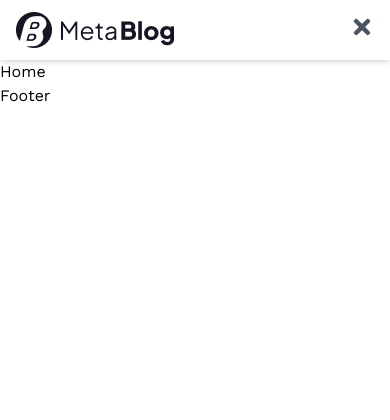
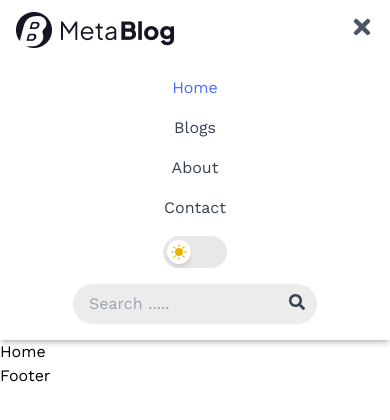
Before and after one commit to HossainRafi/MetaBlog, a React (Vite) app in the folder client/: page / in a window 390 px wide. Both pictures are taken after a click on the button 362 px from the left and 26 px from the top of the page. Shown: the top 420 px of the page. Built offline with nearby package versions, Linux system fonts and the light colour scheme.

Commit message:
nav items for mobile menu

```diff
--- a/client/src/components/Navbar.jsx
+++ b/client/src/components/Navbar.jsx
@@ -108,7 +108,73 @@ const Navbar = () => {
       </div>
 
       {/* mobile menu items */}
-      <div className="hidden">Mobile menu items</div>
+      {isMenuOpen && (
+        <div className="md:hidden bg-white shadow-md">
+          <ul className="flex flex-col items-center space-y-4 text-gray-700 py-4">
+            <li onClick={toggleMobileMenu}>
+              <NavLink
+                to="/"
+                className={({ isActive }) =>
+                  isActive ? "text-secondary" : "hover:text-secondary"
+                }
+              >
+                Home
+              </NavLink>
+            </li>
+            <li onClick={toggleMobileMenu}>
+              <NavLink
+                to="/blogs"
+                className={({ isActive }) =>
+                  isActive ? "text-secondary" : "hover:text-secondary"
+                }
+              >
+                Blogs
+              </NavLink>
+            </li>
+            <li onClick={toggleMobileMenu}>
+              <NavLink
+                to="/about"
+                className={({ isActive }) =>
+                  isActive ? "text-secondary" : "hover:text-secondary"
+                }
+              >
+                About
+              </NavLink>
+            </li>
+            <li onClick={toggleMobileMenu}>
+              <NavLink
+                to="/contact"
+                className={({ isActive }) =>
+                  isActive ? "text-secondary" : "hover:text-secondary"
+                }
+              >
+                Contact
+              </NavLink>
+            </li>
+
+            {/* theme toggler */}
+            <div
+              className={`w-16 h-8 flex items-center bg-[#E8E8EA] rounded-full p-1 cursor-pointer transition-colors duration-300 ${
+                isDarkMode ? "justify-end" : "justify-start"
+              }`}
+            >
+              <button
+                onClick={toggleDarkMode}
+                className="w-6 h-6 bg-white rounded-full shadow-md flex items-center justify-center transition-transform duration-300"
+              >
+                {isDarkMode ? (
+                  <BsFillMoonStarsFill className="text-gray-500" />
+                ) : (
+                  <BsSunFill className="text-yellow-500" />
+                )}
+              </button>
+            </div>
+
+            {/* search */}
+            <Search />
+          </ul>
+        </div>
+      )}
     </nav>
   );
 };
```
